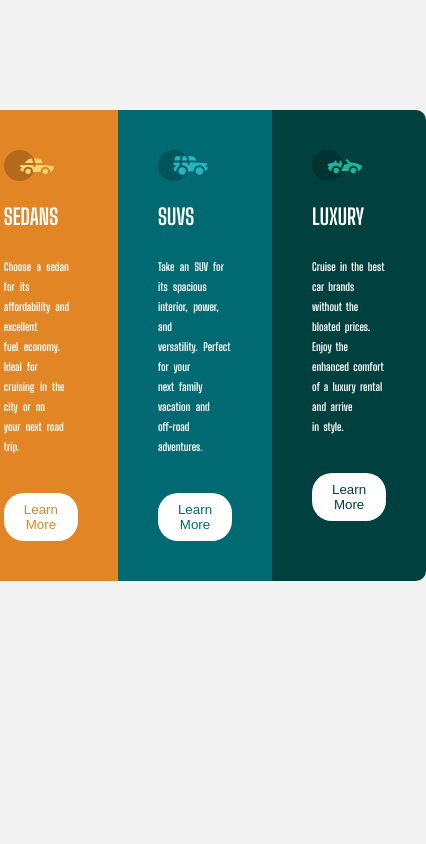
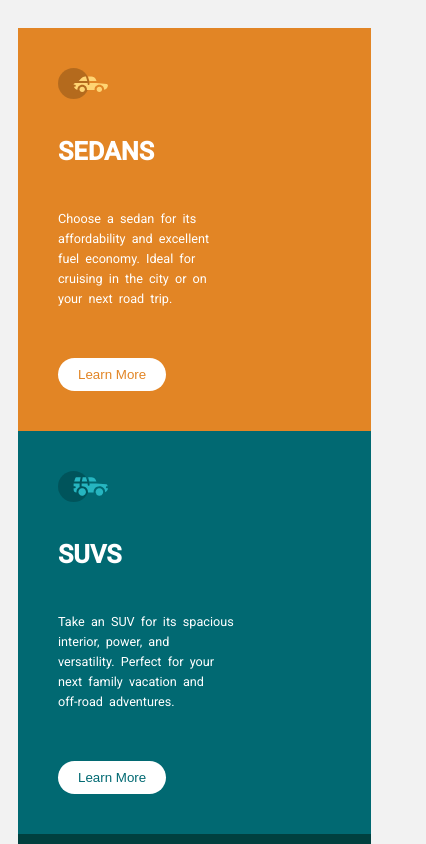
Before and after one commit to Amajuoyichidera/3-column, a plain HTML site: page index.html in a window 390 px wide. Shown: the top 844 px of the page, 426 px wide, since content can reach past the window. Drawn offline with Linux system fonts and the light colour scheme.

Commit message:
second version

```diff
--- a/styles.css
+++ b/styles.css
@@ -1,4 +1,4 @@
-@import url('https://fonts.googleapis.com/css2?family=Big+Shoulders+Display:wght@700&family=Lexend+Deca&display=swap');
+@import url('https://fonts.googleapis.com/css2?family=Roboto:ital,wght@0,400;0,500;1,400;1,500&display=swap');;
 
 * {
     margin: 0;
@@ -6,16 +6,16 @@
     box-sizing: border-box;
 }
 body {
-    font-family: Big Shoulders Display, Lexend Deca;
+    font-family: 'Roboto', sans-serif;
     font-size: 15px;
     padding: 10px;
     background-color: #F2F2F2;
     color: white;
+    font-weight: 300;
 }
 .content {
     display: flex;
     justify-content: center;
-    padding: 10px;
     padding-top: 100px;
 }
 .sed {
@@ -85,3 +85,28 @@ button {
     background-color: white;
     color: #00403F;
 }
+
+@media screen and (max-width:600px) {
+    .content {
+        display: flex;
+        flex-direction: column;
+        padding-top: 10px;
+    }
+    .lux {
+        border-radius: 0;
+        width: 70vw;
+        font-size: 1.5vh;
+    }
+    .sed {
+        border-radius: 0;
+        width: 70vw;
+        font-size: 1.5vh;
+    }
+    .suv {
+        width: 70vw;
+        font-size: 1.5vh;
+    }
+    body {
+        padding: 10px;
+    }
+}
```
